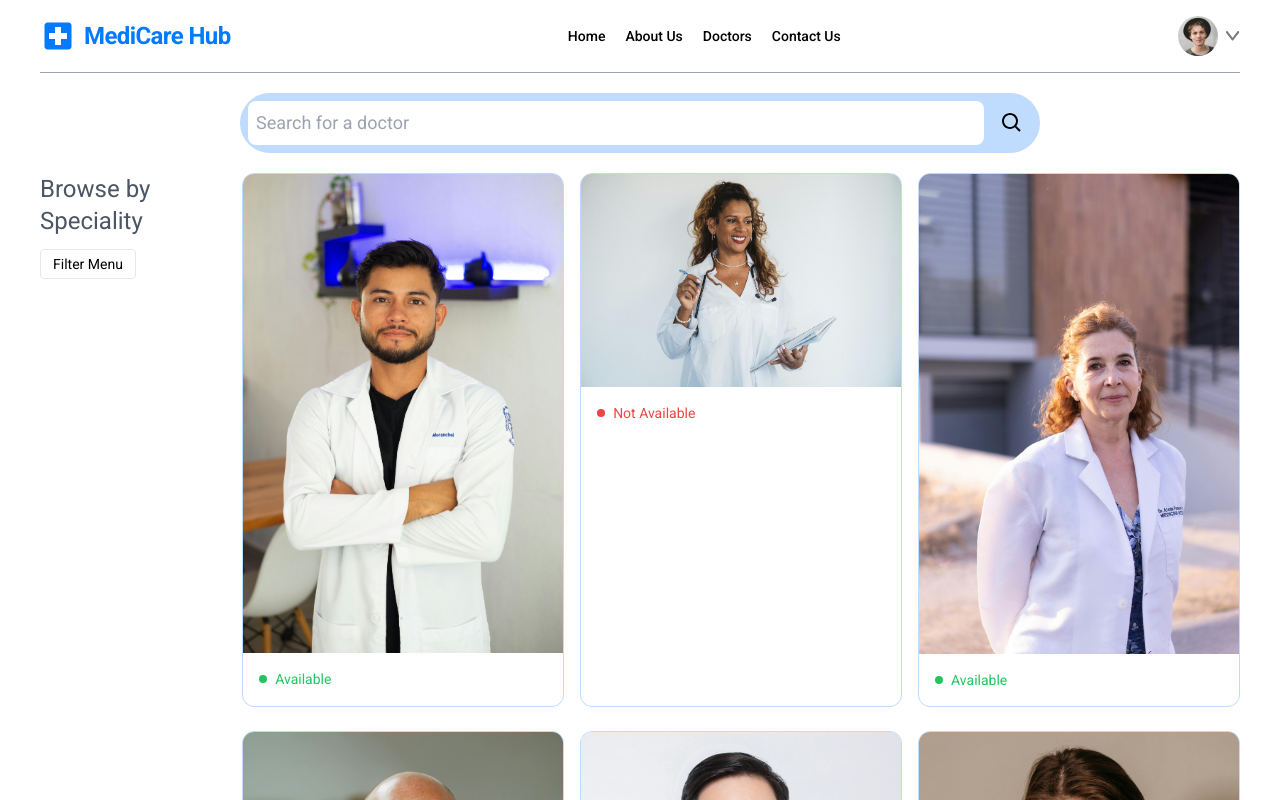
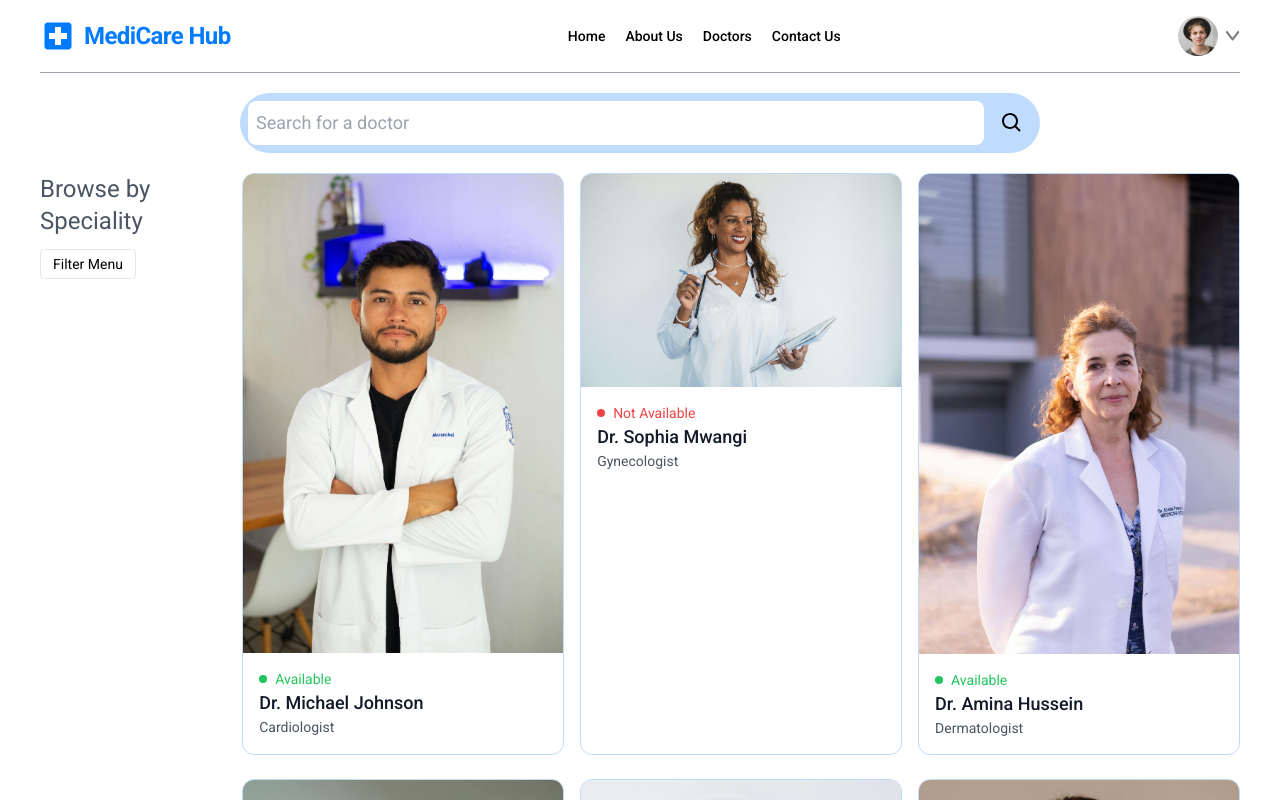
Before and after one commit to briansimiyuj/doctor-appointment-app, a React (Vite) app: page /doctors in a window 1280 px wide. Shown: the top 800 px of the page. Built offline with nearby package versions, Linux system fonts and the light colour scheme; a web font is replaced by a local one.

Commit message:
Doctor Card 2

```diff
--- a/src/components/Doctors/DoctorCard.tsx
+++ b/src/components/Doctors/DoctorCard.tsx
@@ -1,3 +1,4 @@
+import { useNavigate } from "react-router-dom"
 import { DoctorType } from "../../assets/DoctorType"
 
 interface DoctorCardProps{
@@ -9,13 +10,18 @@ interface DoctorCardProps{
 
 const DoctorCard: React.FC<DoctorCardProps> = ({ doctor, key })=>{
 
-    const isAvailable = doctor.isAvailable ?? false
+    const isAvailable = doctor.isAvailable ?? false,
+         navigate = useNavigate()
 
     return(
 
         <div
             key={key}
             className="border border-blue-200 rounded-xl overflow-hidden cursor-pointer hover:translate-y-[-10px] transition-all duration-500"
+            onClick={()=>{
+                navigate(`/appointments/${doctor._id}`)
+                scrollTo(0, 0)
+            }}
         >
 
 
@@ -49,6 +55,11 @@ const DoctorCard: React.FC<DoctorCardProps> = ({ doctor, key })=>{
 
                 }
 
+
+                <p className="text-gray-900 text-lg font-medium ">{doctor.name}</p>
+
+                <p className="text-gray-600 text-sm">{doctor.speciality}</p>
+
             </div>
 
         </div>
```
